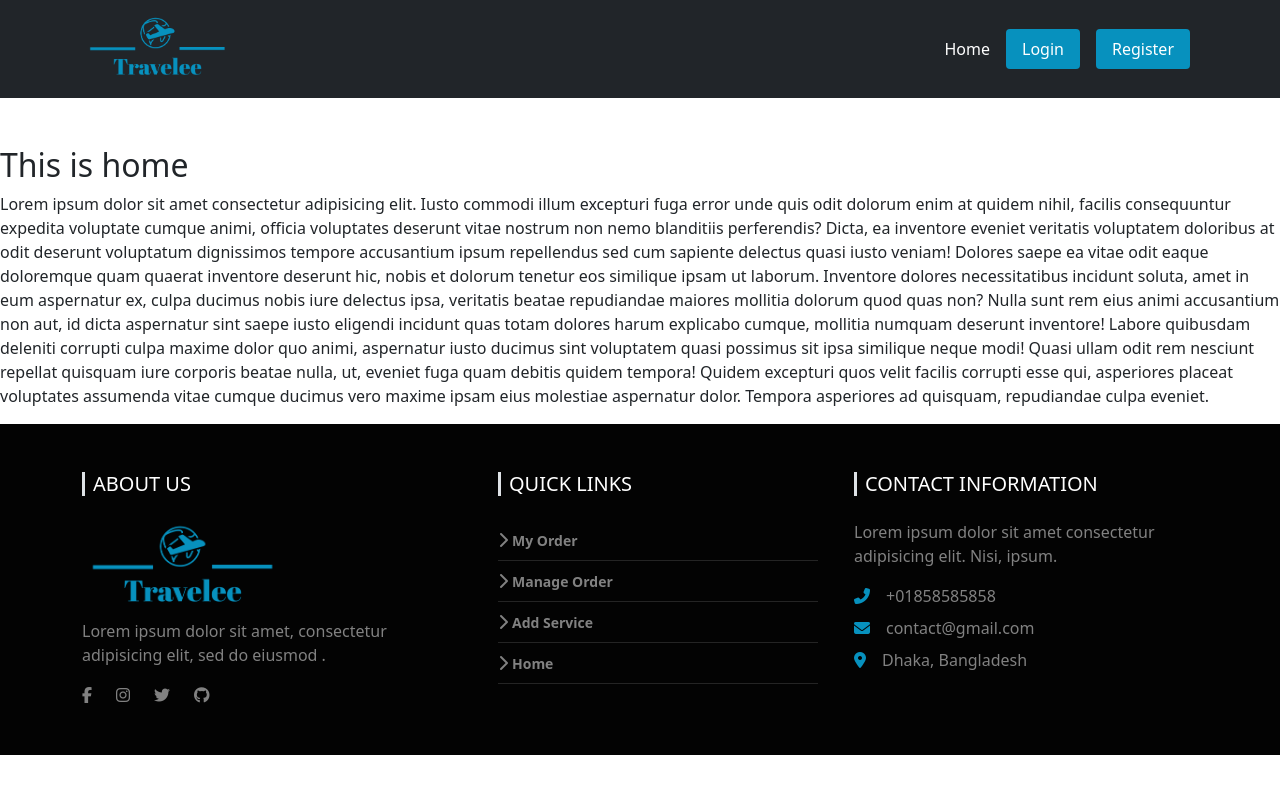
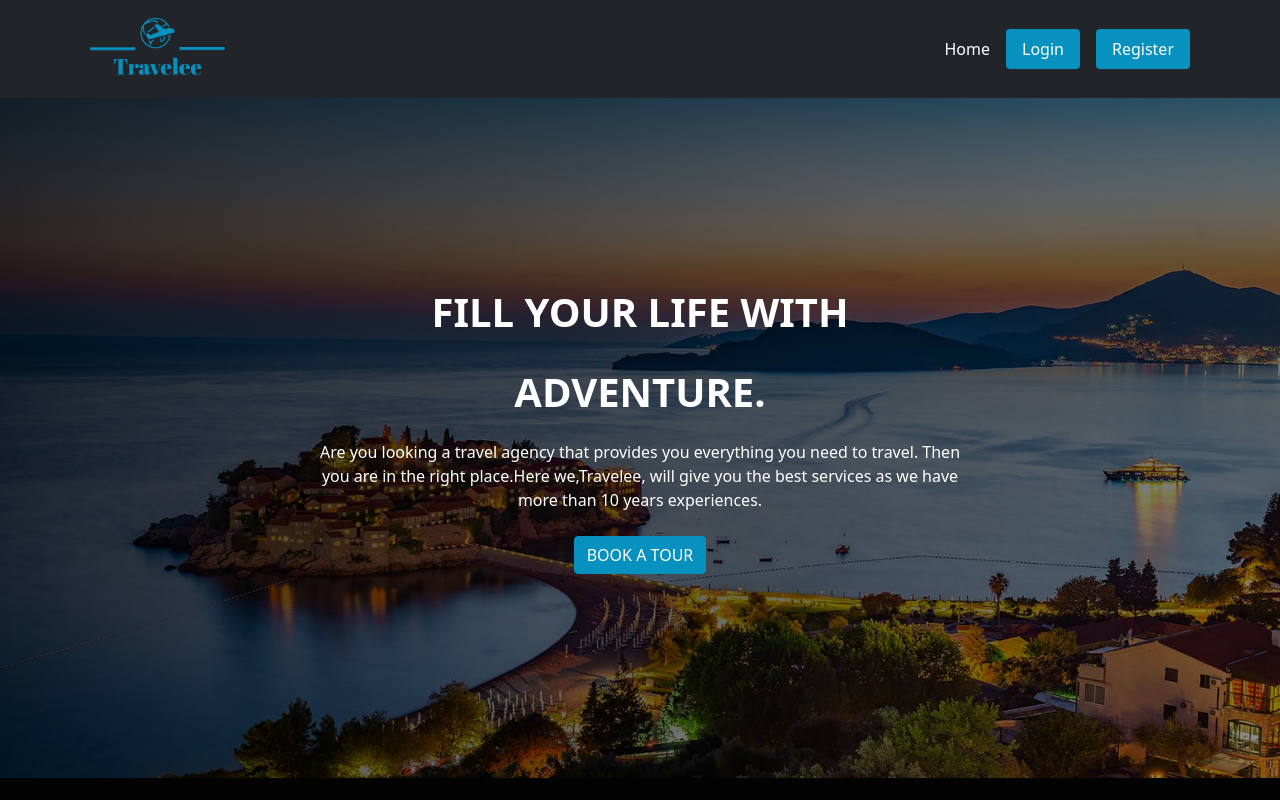
Before and after one commit to smarifuli43/travelee-client, a React (Create React App) app: page / in a window 1280 px wide. Shown: the top 800 px of the page. Built offline with nearby package versions, Linux system fonts and the light colour scheme; no server answers.

Commit message:
hero added

```diff
--- a/src/App.js
+++ b/src/App.js
@@ -11,9 +11,9 @@ import Login from './pages/Login/Login/Login';
 import Register from './pages/Login/Register/Register';
 import PrivateRoute from './pages/Login/PrivateRoute/PrivateRoute';
 import ManageOrder from './pages/ManageOrder/ManageOrder';
-import Orders from './pages/Orders/Orders';
 import AddService from './pages/AddService/AddService';
 import MyOrder from './pages/MyOrder/MyOrder';
+import Book from './pages/Book/Book';
 
 
 
@@ -33,8 +33,8 @@ function App() {
             <PrivateRoute path='/manageorder'>
               <ManageOrder></ManageOrder>
             </PrivateRoute>
-            <PrivateRoute path='/order'>
-              <Orders></Orders>
+            <PrivateRoute path='/book'>
+           <Book></Book>
             </PrivateRoute>
             <PrivateRoute path='/addservice'>
               <AddService></AddService>
--- /dev/null
+++ b/src/pages/Home/Banner/Banner.css
@@ -0,0 +1,13 @@
+.banner{
+  background: linear-gradient(135deg, #000000cc, #00000070),
+    url(../../../img/hero.jpg) no-repeat;
+  background-position: center top;
+  background-size: cover;
+  height: 85vh;
+  display: flex;
+  align-items: center;
+  color: #ffffff;
+}
+.hero-text{
+  margin-top: -30px;
+}
--- /dev/null
+++ b/src/pages/Home/Banner/Banner.js
@@ -0,0 +1,32 @@
+import React from 'react';
+import { Link } from 'react-router-dom';
+import './Banner.css'
+
+const Banner = () => {
+  return (
+    <div className='banner'>
+      <div className='container text-center justify-content-center d-flex hero-text'>
+        <div className='col-12 col-md-9 col-lg-7 '>
+          <h1 className='text-white text-uppercase fw-bolder lh-lg '>
+            Fill Your Life With Adventure.
+          </h1>
+          <p className='text-white'>
+            {' '}
+            Are you looking a travel agency that provides you everything you
+            need to travel. Then you are in the right place.Here we,Travelee,
+            will give you the best services as we have more than 10 years
+            experiences.
+          </p>
+          <Link
+            to='/book'
+            className='btn text-uppercase btn-travelee text-white mt-2'
+          >
+            Book a Tour
+          </Link>
+        </div>
+      </div>
+    </div>
+  );
+};
+
+export default Banner;
--- a/src/pages/Home/Home/Home.js
+++ b/src/pages/Home/Home/Home.js
@@ -1,10 +1,10 @@
 import React from 'react';
+import Banner from '../Banner/Banner';
 
 const Home = () => {
   return (
     <div>
-      <h2 className="mt-5"> This is home</h2>
-      <p>Lorem ipsum dolor sit amet consectetur adipisicing elit. Iusto commodi illum excepturi fuga error unde quis odit dolorum enim at quidem nihil, facilis consequuntur expedita voluptate cumque animi, officia voluptates deserunt vitae nostrum non nemo blanditiis perferendis? Dicta, ea inventore eveniet veritatis voluptatem doloribus at odit deserunt voluptatum dignissimos tempore accusantium ipsum repellendus sed cum sapiente delectus quasi iusto veniam! Dolores saepe ea vitae odit eaque doloremque quam quaerat inventore deserunt hic, nobis et dolorum tenetur eos similique ipsam ut laborum. Inventore dolores necessitatibus incidunt soluta, amet in eum aspernatur ex, culpa ducimus nobis iure delectus ipsa, veritatis beatae repudiandae maiores mollitia dolorum quod quas non? Nulla sunt rem eius animi accusantium non aut, id dicta aspernatur sint saepe iusto eligendi incidunt quas totam dolores harum explicabo cumque, mollitia numquam deserunt inventore! Labore quibusdam deleniti corrupti culpa maxime dolor quo animi, aspernatur iusto ducimus sint voluptatem quasi possimus sit ipsa similique neque modi! Quasi ullam odit rem nesciunt repellat quisquam iure corporis beatae nulla, ut, eveniet fuga quam debitis quidem tempora! Quidem excepturi quos velit facilis corrupti esse qui, asperiores placeat voluptates assumenda vitae cumque ducimus vero maxime ipsam eius molestiae aspernatur dolor. Tempora asperiores ad quisquam, repudiandae culpa eveniet.</p>
+      <Banner></Banner>
     </div>
   );
 };
--- a/src/pages/Orders/Orders.js
+++ /dev/null
@@ -1,11 +0,0 @@
-import React from 'react';
-
-const Orders = () => {
-  return (
-    <div>
-      <h2> Orders</h2>
-    </div>
-  );
-};
-
-export default Orders;
```
